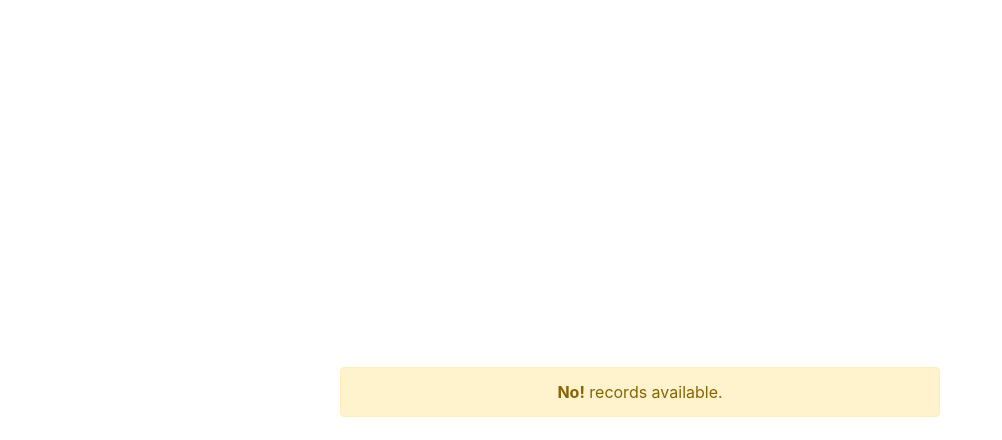
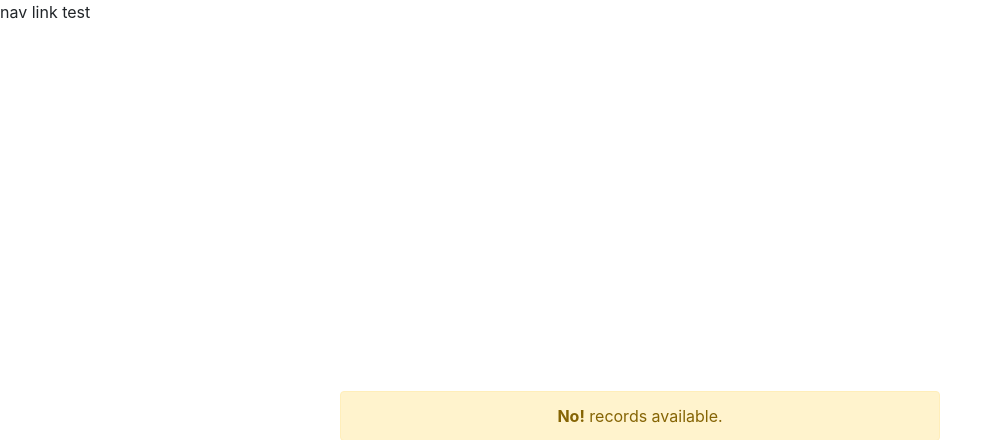
Before and after one commit to gituajames/financelogger, a Django app: page / in a window 1280 px wide. Shown: the top 440 px of the page, without its empty margins (0-1002 px from the left). Before the commit the page ends 417 px from the top, so only its background shows below. Run offline with Django 5.2, Linux system fonts and the light colour scheme; data that the repository does not hold is empty; some libraries are stand-ins or nearby versions.

Commit message:
slight change to test produuction

```diff
--- a/fin/finlogger/templates/index.html
+++ b/fin/finlogger/templates/index.html
@@ -37,6 +37,9 @@
     </style>
 </head>
 <body>
+    <div>
+        nav link test
+    </div>
     {% if recent_transactions %}
 
     <div class="container">
```
